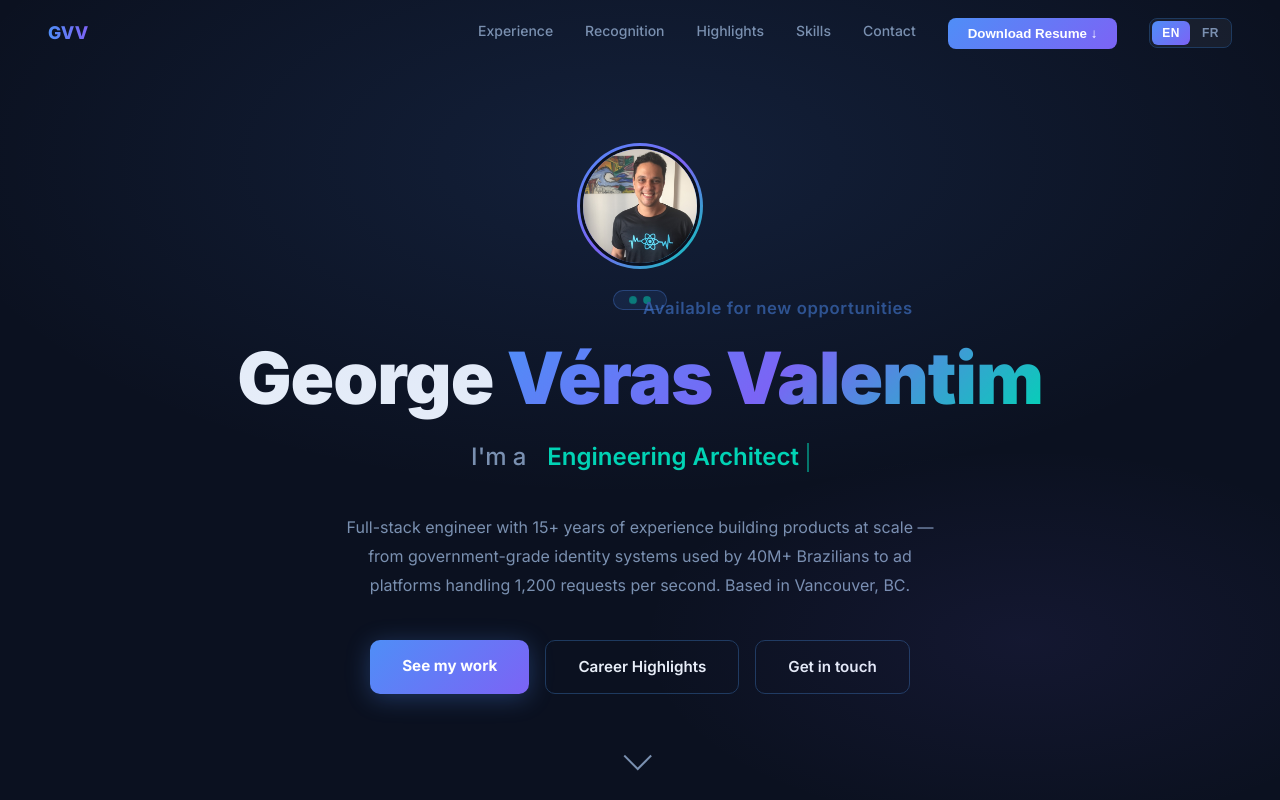
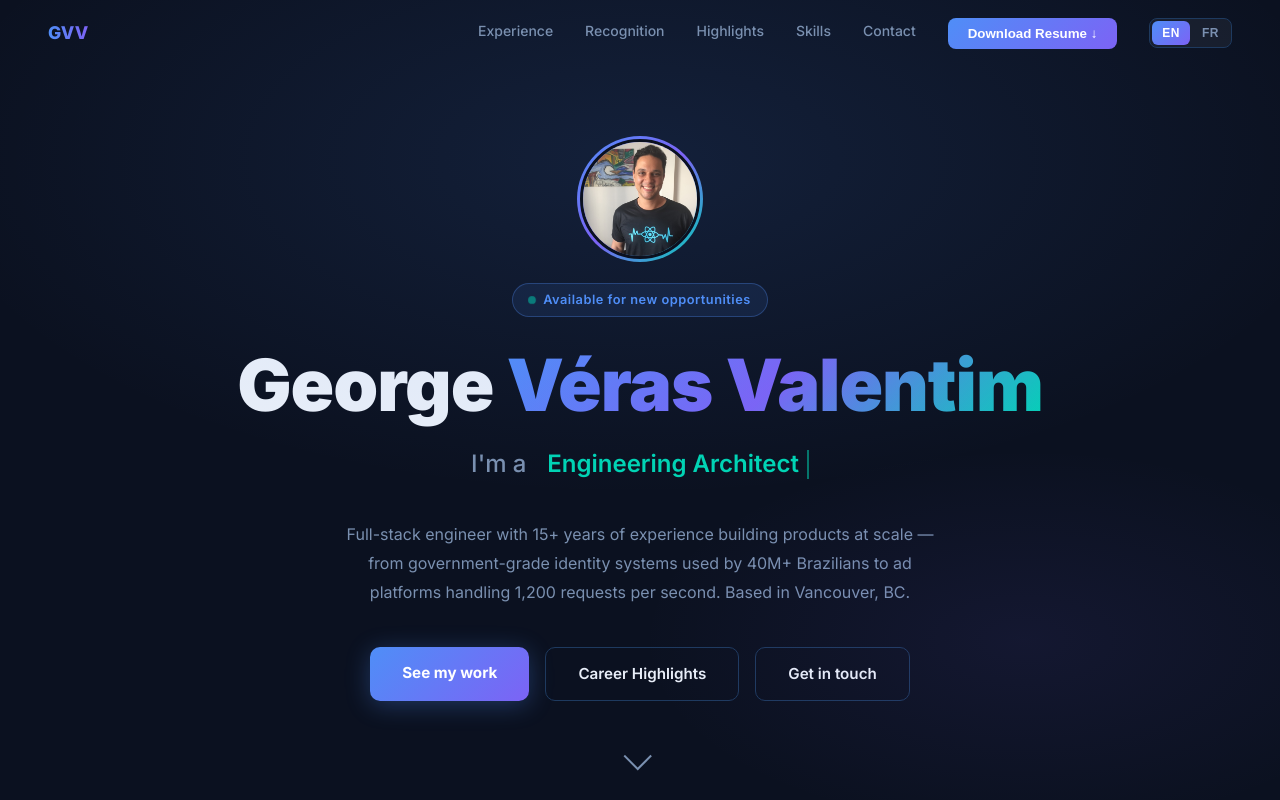
Before and after one commit to george-veras/george-veras.github.io, a plain HTML site: page index.html in a window 1280 px wide. Shown: the top 800 px of the page. Drawn offline with Linux system fonts and the light colour scheme.

Commit message:
Fix hero badge alignment — scope dot CSS to .hero-dot class

```diff
--- a/index.html
+++ b/index.html
@@ -253,7 +253,7 @@
       margin-bottom: 28px; letter-spacing: 0.5px;
       white-space: nowrap;
     }
-    .hero-badge span { width: 6px; height: 6px; border-radius: 50%; background: var(--accent); animation: pulse 2s infinite; }
+    .hero-badge .hero-dot { width: 6px; height: 6px; border-radius: 50%; background: var(--accent); animation: pulse 2s infinite; flex-shrink: 0; }
     @keyframes pulse { 0%,100%{opacity:1;transform:scale(1)} 50%{opacity:0.5;transform:scale(1.3)} }
 
     .hero h1 {
@@ -998,7 +998,7 @@
   <div class="hero-avatar" role="img" aria-label="Photo of George Véras Valentim">
     <img src="me.jpg" alt="George Véras Valentim smiling, wearing a React.js t-shirt" fetchpriority="high" width="120" height="120">
   </div>
-  <div class="hero-badge"><span></span> <span data-i18n="hero.badge">Available for new opportunities</span></div>
+  <div class="hero-badge"><span class="hero-dot"></span><span data-i18n="hero.badge">Available for new opportunities</span></div>
   <h1>George <span class="gradient-text">Véras Valentim</span></h1>
   <div class="typewriter-wrap">
     I'm a &nbsp;<span class="typewriter" id="typewriter"></span><span class="cursor"></span>
```
